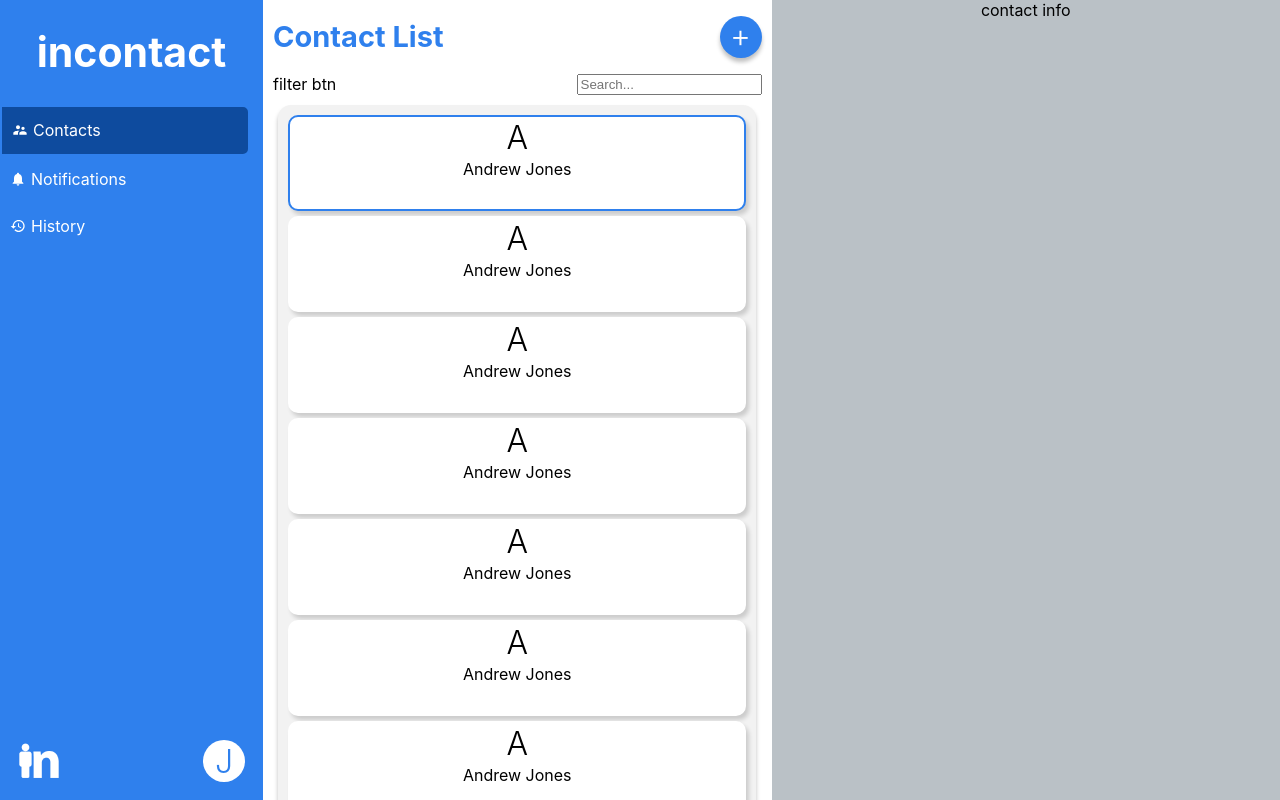
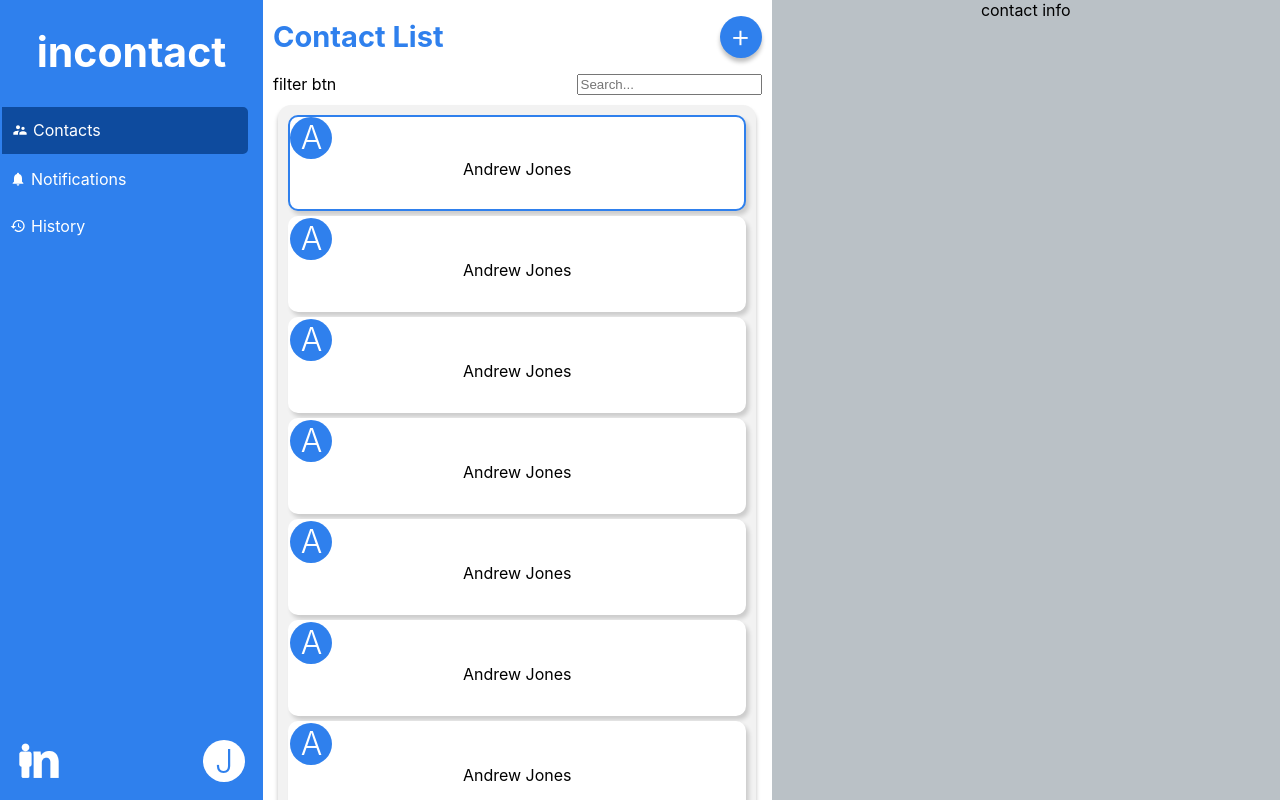
Before and after one commit to OpenSocialCSN/incontact-web, a React (Create React App) app: page / in a window 1280 px wide. Built offline with nearby package versions, Linux system fonts and the light colour scheme.

Commit message:
avatar updates, create circle component

```diff
--- a/src/components/reusable/Avatar.jsx
+++ b/src/components/reusable/Avatar.jsx
@@ -1,41 +1,40 @@
 import React from "react";
+
 import "./styles/Avatar.scss";
+import Circle from "./Circle";
 
-export default function Avatar({ user, isLetter, backgroundColor, color }) {
+export default function Avatar({
+  user,
+  isLetter,
+  backgroundColor = "#2f80ed",
+  color = "white",
+  size = 42
+}) {
   return (
-    <div className="Avatar">
+    <Circle size={size} color={backgroundColor} className="Avatar">
       {isLetter || !user.iconUrl ? (
         <LetterAvatar
           user={user}
           color={color}
           backgroundColor={backgroundColor}
+          size={size}
         />
       ) : (
         <IconAvatar src={user.iconUrl} />
       )}
-    </div>
+    </Circle>
   );
 }
 
 const IconAvatar = ({ src }) => <div />;
 
-const LetterAvatar = ({ user, backgroundColor, color }) => {
+const LetterAvatar = ({ user, color = "white", size }) => {
   const { displayName } = user;
   const letter = displayName ? displayName.charAt(0).toUpperCase() : "?";
 
   return (
-    <div
-      style={{
-        backgroundColor,
-        color,
-        width: "100%",
-        height: "100%",
-        display: "flex",
-        alignItems: "center",
-        justifyContent: "center"
-      }}
-    >
-      {letter}
+    <div className="LetterAvatar">
+      <span style={{ color, fontSize: size / 1.3125 }}>{letter}</span>
     </div>
   );
 };
--- /dev/null
+++ b/src/components/reusable/Circle.jsx
@@ -0,0 +1,17 @@
+import React from "react";
+
+export default function Circle({ children, className, color, size = 42 }) {
+  return (
+    <span
+      className={className}
+      style={{
+        backgroundColor: color,
+        borderRadius: "50%",
+        width: size,
+        height: size
+      }}
+    >
+      {children}
+    </span>
+  );
+}
--- a/src/components/reusable/styles/Avatar.scss
+++ b/src/components/reusable/styles/Avatar.scss
@@ -1,14 +1,11 @@
 .Avatar {
-  border-radius: 50%;
-  width: 42px;
-  height: 42px;
   cursor: pointer;
-
   display: flex;
   justify-content: center;
   align-items: center;
   overflow: hidden;
   font-weight: 300;
-  line-height: normal;
-  font-size: 32px;
 }
+
+.LetterAvatar {
+}
```
